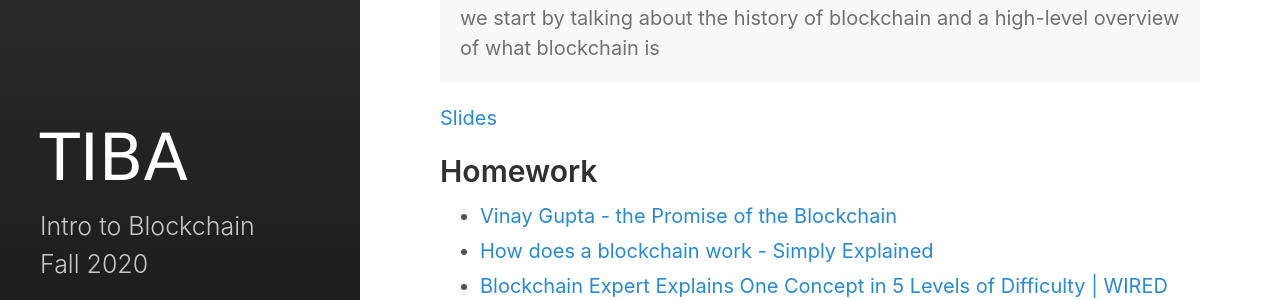
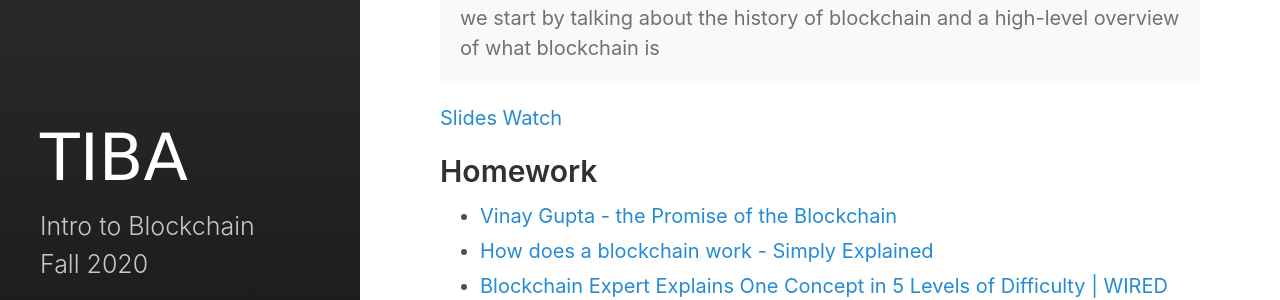
Before and after one commit to SamT6/ItBf20, a Jekyll site: the page built from lecture0.md, in a window 1280 px wide. Shown: the part 217-517 px from the top of the page. Built offline with Jekyll 4.4.1, drawn with Linux system fonts in a browser that asks for light colours.

Commit message:
lecture0_video

```diff
--- a/lecture0.md
+++ b/lecture0.md
@@ -10,6 +10,8 @@ description: Introduction to Blockchain
 </p>
 
 <a href="lectures/TIBA_ItB_f20_lec0.pdf">Slides</a>
+<a href="https://youtu.be/Ik93CUyB8HA">Watch</a>
+
 
 ## Homework
 * <a href="https://vimeo.com/161183966">Vinay Gupta - the Promise of the Blockchain</a>
```
